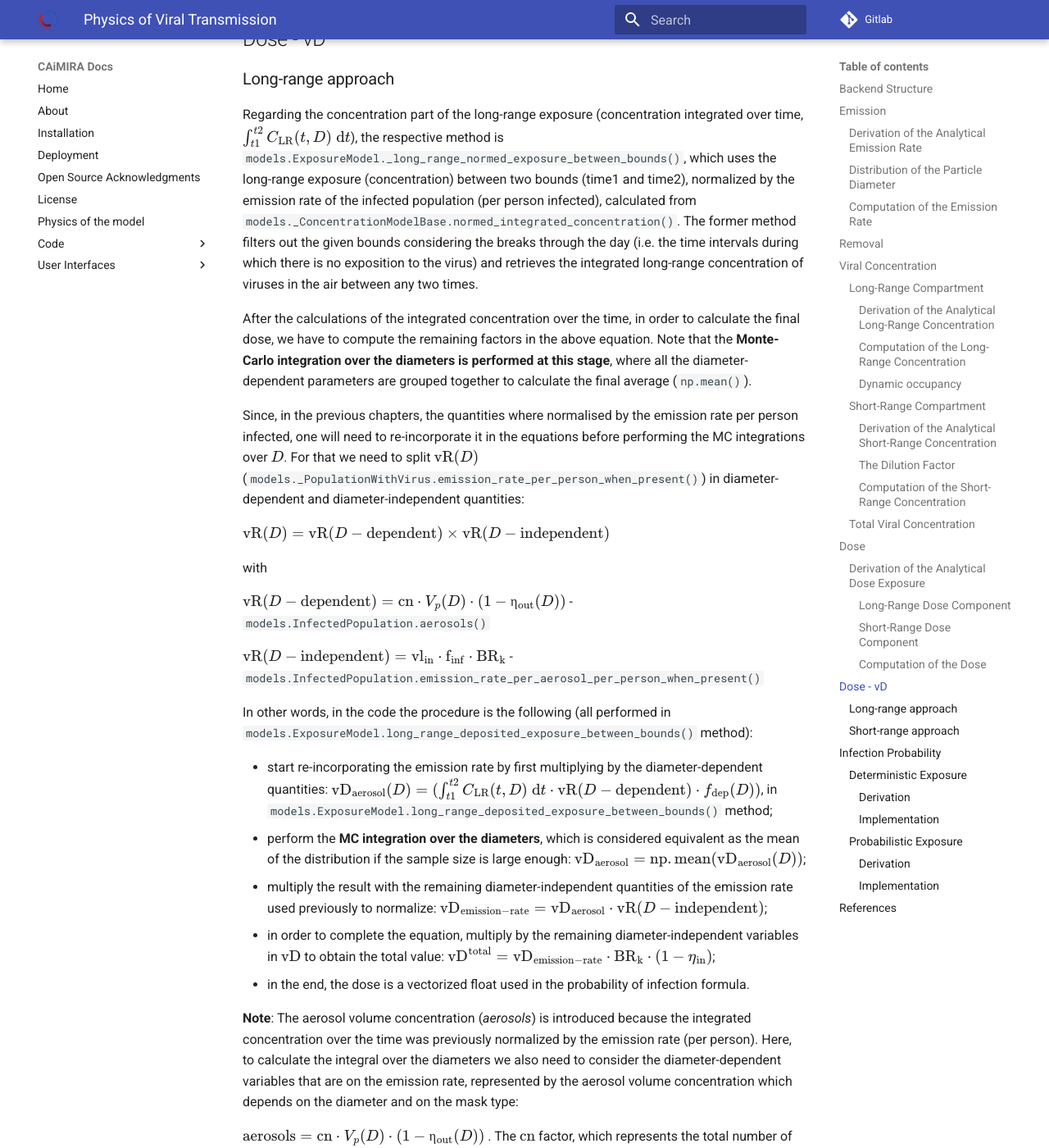
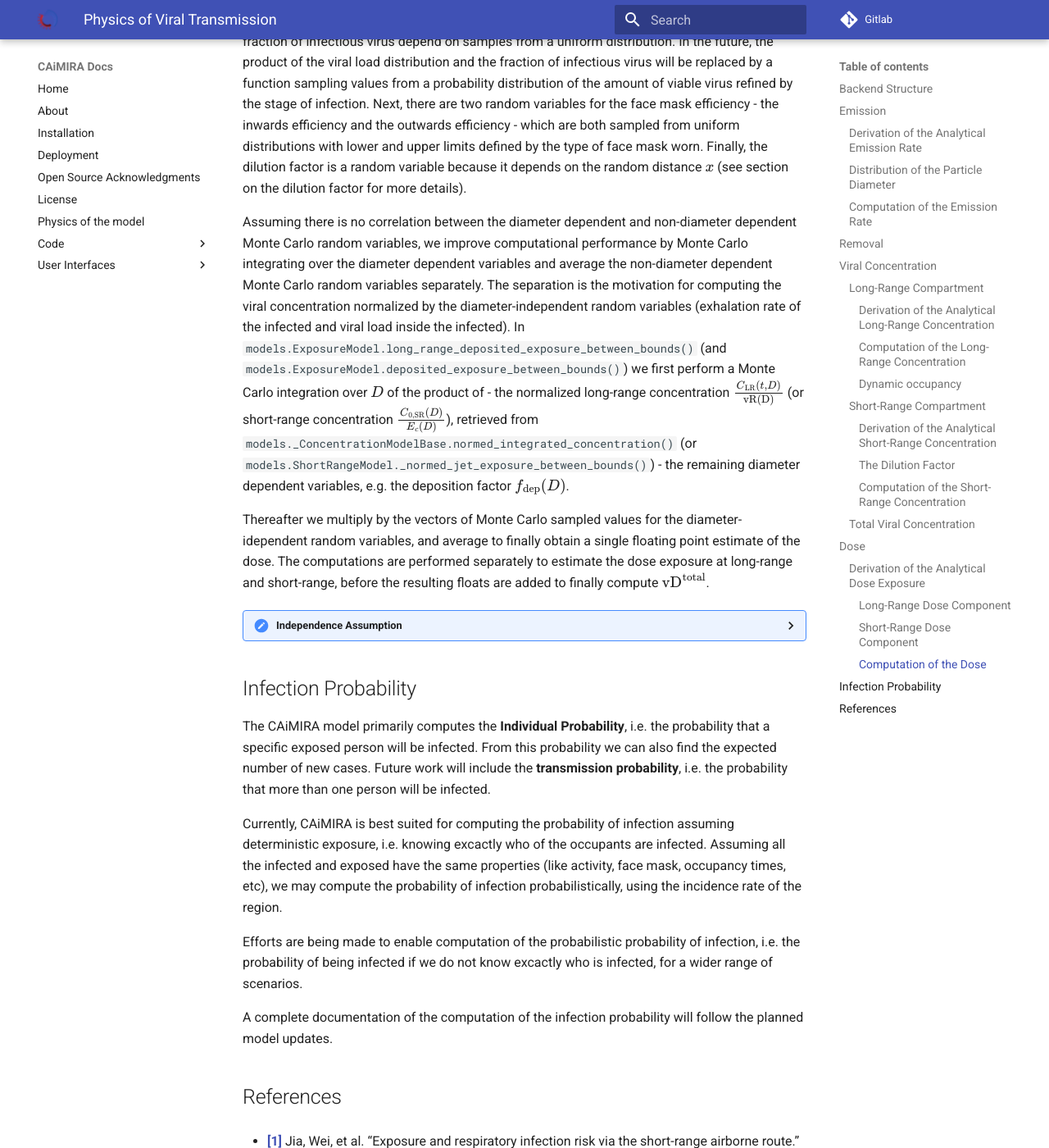
Before and after one commit to CERN/CAiMIRA, an MkDocs documentation site: the page built from caimira/docs/mkdocs/docs/code/viral_transmission.md, in a window 1280 px wide and 1400 px high, scrolled down 16738 px. Shown: the whole window at 82% size. Built offline with MkDocs 1.6.1 and Material for MkDocs 9.7.7, drawn with Linux system fonts in a browser that asks for light colours; some of the changed text lies outside the part shown.

Commit message:
complete dose, references, infection probability. Completes first draft

```diff
--- a/caimira/docs/mkdocs/docs/code/viral_transmission.md
+++ b/caimira/docs/mkdocs/docs/code/viral_transmission.md
@@ -124,7 +124,7 @@
 
 $\frac{\partial C_{\mathrm{LR}}(t, D)}{\partial t} = \frac{\mathrm{vR}(D)\,N_{\mathrm{inf}}}{V_r} - \lambda_{vRR}(D) \cdot C_{\mathrm{LR}}(t, D)$.
 
-Assuming the viral concentration is the only time-dependent variable, this ODE can be solved analytically for a given particle size $D$. The solution might only hold over time intervals $[t_j, t_\{j\+1\}]$ where the assumption that $\lambda_{vRR}(D)$ and $N_{\mathrm{inf}}$ are time-independent holds. In that case, the viral concentration at the end of the previous interval $C_{\mathrm{LR}}(t_j,D)$ can be carried forward as an intital condition to the next interval.
+Assuming the viral concentration is the only time-dependent variable, this ODE can be solved analytically for a given particle size $D$. The solution might only hold over time intervals $[t_j, t_{j+1}]$ where the assumption that $\lambda_{vRR}(D)$ and $N_{\mathrm{inf}}$ are time-independent holds. In that case, the viral concentration at the end of the previous interval $C_{\mathrm{LR}}(t_j,D)$ can be carried forward as an intital condition to the next interval.
 
 The homogeneous solution (satisfying
 $\frac{\partial C_{\mathrm{LR}}(t, D)}{\partial t} + \lambda_{vRR}(D)\cdot\,C_{\mathrm{LR}}(t, D) = 0$)
@@ -163,10 +163,10 @@
 The normalized concentration $\frac{C_{\mathrm{LR}}(t_j, D)}{\mathrm{vR(D)}}$ is computed and stored to be used in the next step by `models._ConcentrationModelBase._normed_concentration_cached()`.
 To inspect the properties of $\frac{C_{\mathrm{LR}}(t_j, D)}{\mathrm{vR(D)}}$ by finding its solution to the differential equation
 
-$C_{\mathrm{LR}}(t_\{j\+1\}, D)= \frac{\mathrm{vR(D)}\,N_{\mathrm{inf},i+1}}{\lambda_{vRR,i+1}(D)\,V_r} - \left(\frac{\mathrm{vR(D)}\,N_{\mathrm{inf},i+1}}{\lambda_{vRR,i+1}(D)\,V_r}-C_{\mathrm{LR}}(t_j, D)\right) \exp{-\lambda_{vRR,i+1}(D)\cdot (t_\{j\+1\}-t_j)}$.
+$C_{\mathrm{LR}}(t_{j+1}, D)= \frac{\mathrm{vR(D)}\,N_{\mathrm{inf},i+1}}{\lambda_{vRR,i+1}(D)\,V_r} - \left(\frac{\mathrm{vR(D)}\,N_{\mathrm{inf},i+1}}{\lambda_{vRR,i+1}(D)\,V_r}-C_{\mathrm{LR}}(t_j, D)\right) \exp{-\lambda_{vRR,i+1}(D)\cdot (t_{j+1}-t_j)}$.
 
 Lets first clarify the notation by setting $y_i =C_{\mathrm{LR}}(t_{i}, D)$, $B_{i+1}=\frac{\mathrm{vR(D)}\,N_{\mathrm{inf},i+1}}{\lambda_{vRR,i+1}(D)\,V_r}$,
-and $K_i = \exp{-\lambda_{vRR,i+1}(D)\cdot (t_\{j\+1\}-t_j)}$. Note that we no longer assume that the number of infected and viral removal rate are time-independent:
+and $K_i = \exp{-\lambda_{vRR,i+1}(D)\cdot (t_{j+1}-t_j)}$. Note that we no longer assume that the number of infected and viral removal rate are time-independent:
 $B_i$ depends on $i$ because $N_{\mathrm{inf},i+1}$ and/or $\lambda_{vRR,i+1}(D)$ change with $i$. Using the new notation, we get
 
 $y_{i+1}= B_{i+1} - (B_{i+1}-y_i) K_i \quad \Rightarrow \quad y_{i+1} = B_{i+1}(1-K_i)+K_i y_i$
@@ -236,7 +236,7 @@
 
 ### Short-Range Compartment
 #### Derivation of the Analytical Short-Range Concentration
-The viral concentration at short-range is the result of a two-stage exhaled jet model developed by Jia, W. et al. <sup>[1](#id7)</sup> and is expressed as:
+The viral concentration at short-range is the result of a two-stage exhaled jet model developed by Jia, W. et al. <sup>[1](#id6)</sup> and is expressed as:
 
 $C_{\mathrm{SR}}(t, D)
 = C_{\mathrm{LR}} (t, D) + \frac{1}{S({x})} \cdot (C_{0, \mathrm{SR}}(D) - C_{\mathrm{LR}}(t, D))$,
@@ -456,114 +456,72 @@
 
 The first point is ensured by the dose being computed for a list of intervals where the occupancy is constant by `models.ExposureModel._deposited_exposure_list()`, which are then added together in `models.ExposureModel.deposited_exposure()`. Within `models.ExposureModel._deposited_exposure_list()`, after ensuring that we are within a time interval with constant occupancy of the exposed, we call `models.ExposureModel.deposited_exposure_between_bounds()` to compute the total dose exposure for that time interval.
 
-The magic happends in `models.ExposureModel.deposited_exposure_between_bounds()`. There we consider the long-range component and short-range component of the dose separately, summing over the short-range interactions passed to **ExposureModel** to add the $C_{0, \mathrm{SR},i}(D)$ dose contributions and retrieving $\mathrm{vD}_{\mathrm{LR}}(D)$ from `models.ExposureModel.long_range_deposited_exposure_between_bounds()` to compute $\mathrm{vD}^{\mathrm{total}}$. The full Monte Carlo integration over the particle diameter follows
+The governing method for computing the dose `models.ExposureModel.deposited_exposure_between_bounds()`. There we consider the long-range component and short-range component of the dose separately, summing over the short-range interactions passed to **ExposureModel** to add the $C_{0, \mathrm{SR},i}(D)$ dose contributions and retrieving $\mathrm{vD}_{\mathrm{LR}}(D)$ from `models.ExposureModel.long_range_deposited_exposure_between_bounds()` to compute $\mathrm{vD}^{\mathrm{total}}$. The full Monte Carlo integration over the particle diameter follows
 
 $\mathrm{vD}^{\mathrm{total}}
 = \int_{\mathrm{D_{min}}}^{\mathrm{D_{max}}}\mathrm{vD}_{\mathrm{LR}}(D)\mathrm{d}D + \sum_{i=1}^{n_\mathrm{SR}} \mathbf{1}_{t \in T_{\mathrm{SR},i}}(t_i) \cdot\left[\frac{1}{S({x})} \cdot\int_{\mathrm{D_{min}}}^{\mathrm{D_{max}}}\mathrm{vD}_{0, \mathrm{SR},i}(D) \mathrm{d}D - \frac{1}{S({x})} \cdot \int_{\mathrm{D_{min}}}^{\mathrm{D_{max}}}\mathrm{vD}_{\mathrm{LR}}(D)\mathrm{d}D \right]$
+
+In case there are no short-range interactions, `models.ExposureModel.deposited_exposure_between_bounds()` will yield the same result as `models.ExposureModel.long_range_deposited_exposure_between_bounds()`.
 
 Recall that we normalized the concentration by the emission rate for computational efficiency before multiplying by the normalization factor to integrate over the particle diameter. Similarly, the order of computations in `models.ExposureModel.deposited_exposure_between_bounds()` are structured to separate Monte Carlo integration of diamter-dependent and non-diameter dependent random variables for computational efficiency.
 
 
 
 ##### Separation of Random Variables
-It is important to distinguish between 1) Monte-Carlo random variables (which are vectorized independently on its diameter-dependence) and 2) numerical Monte-Carlo integration for the diameter-dependence.
-Since the integral of the diameter-dependent variables are solved when computing the dose – $\mathrm{vD^{total}}$ – while performing some of the intermediate calculations,
-we normalize the results by *dividing* by the Monte-Carlo variables that are diameter-independent, so that they are not considered in the Monte-Carlo integration (e.g. the **viral load** parameter, or the result of the `models.InfectedPopulation.emission_rate_per_aerosol_per_person_when_present()` method).
+We have the following independent random variables in CAiMIRA
 
-The following methods calculate the integrated concentration between two times.
+1. The particle diameter $D$
+2. The breathing rate $\mathrm{BR_{k}}$
+3. Viral load inside the infected $\mathrm{vl_{in}}$
+4. Fraction of infectious virus $f_{\mathrm{inf}}$
+4. Face mask efficiency $\eta$
+6. Dilution factor $S({x})$
 
-* `models._ConcentrationModelBase.normed_integrated_concentration()`, $\mathrm{C_\mathrm{normed}}(D)$ that returns the integrated long-range concentration of viruses in the air, between any two times, normalized by the emission rate per person infected. Note that this method performs the integral between any two times of the previously mentioned `models._ConcentrationModelBase._normed_concentration()` method.
-* `models._ConcentrationModelBase.integrated_concentration()`, $C(D)$, that returns the same result as the previous one, but multiplied by the emission rate (per person infected).
+We Monte Carlo integrate over the particle diameter. The remaining random variables are also Monte Carlo sampled from their probability distributions and averaged to approximate their expected value. The breathing rate is actually more specifically implemented as the inhalation or the exhalation rate of either the infected or the exposed. Every type of breathing rate follows a log-normal distribution with mean and variance defined by the physical activity of the person breathing. The viral load inside the infected host is sampled from a normal distribution, and the fraction of infectious virus depend on samples from a uniform distribution. In the future, the product of the viral load distribution and the fraction of infectious virus will be replaced by a function sampling values from a probability distribution of the amount of viable virus refined by the stage of infection. Next, there are two random variables for the face mask efficiency - the inwards efficiency and the outwards efficiency - which are both sampled from uniform distributions with lower and upper limits defined by the type of face mask worn. Finally, the dilution factor is a random variable because it depends on the random distance $x$ (see section on the dilution factor for more details).
+
+Assuming there is no correlation between the diameter dependent and non-diameter dependent Monte Carlo random variables, we improve computational performance by Monte Carlo integrating over the diameter dependent variables and average the non-diameter dependent Monte Carlo random variables separately. The separation is the motivation for computing the viral concentration normalized by the diameter-independent random variables (exhalation rate of the infected and viral load inside the infected). In `models.ExposureModel.long_range_deposited_exposure_between_bounds()` (and `models.ExposureModel.deposited_exposure_between_bounds()`) we first perform a Monte Carlo integration over $D$ of the product of
+- the normalized long-range concentration  $\frac{C_{\mathrm{LR}}(t, D)}{\mathrm{vR(D)}}$ (or short-range concentration $\frac{C_{0, \mathrm{SR}}(D)}{E_c(D)}$), retrieved from `models._ConcentrationModelBase.normed_integrated_concentration()` (or `models.ShortRangeModel._normed_jet_exposure_between_bounds()`)
+- the remaining diameter dependent variables, e.g. the deposition factor $f_{\mathrm{dep}}(D)$.
+
+Thereafter we multiply by the vectors of Monte Carlo sampled values for the diameter-idependent random variables, and average to finally obtain a single floating point estimate of the dose. The computations are performed separately to estimate the dose exposure at long-range and short-range, before the resulting floats are added to finally compute $\mathrm{vD}^{\mathrm{total}}$.
 
 
+<details>
+<summary>Independence Assumption</summary>
+Generally, for two random variables $X$ and $Y$ we have
 
+$E[X \cdot Y] = E[X] \cdot E[Y] + Cov[X, Y]$,
 
+where $E$ stands for the expected value and $Cov$ the covariance. If $X$ and $Y$ are uncorrelated, $Cov[X, Y]=0$. It follows from the definition of expected values that
 
-## Dose - vD
+$\int_{-\infty}^{\infty} X \cdot Y p_{X,Y}(X,Y)=\int_{-\infty}^{\infty} X p_{X}(X) \cdot \int_{-\infty}^{\infty} Y p_{Y}(Y)$.
 
-### Long-range approach
-
-Regarding the concentration part of the long-range exposure (concentration integrated over time, $\int_{t1}^{t2}C_{\mathrm{LR}}(t, D)\;\mathrm{d}t$), the respective method is `models.ExposureModel._long_range_normed_exposure_between_bounds()`,
-which uses the long-range exposure (concentration) between two bounds (time1 and time2), normalized by the emission rate of the infected population (per person infected), calculated from `models._ConcentrationModelBase.normed_integrated_concentration()`.
-The former method filters out the given bounds considering the breaks through the day (i.e. the time intervals during which there is no exposition to the virus) and retrieves the integrated long-range concentration of viruses in the air between any two times.
-
-After the calculations of the integrated concentration over the time, in order to calculate the final dose, we have to compute the remaining factors in the above equation.
-Note that the **Monte-Carlo integration over the diameters is performed at this stage**, where all the diameter-dependent parameters are grouped together to calculate the final average (`np.mean()`).
-
-Since, in the previous chapters, the quantities where normalised by the emission rate per person infected, one will need to re-incorporate it in the equations before performing the MC integrations over $D$.
-For that we need to split $\mathrm{vR}(D)$ (`models._PopulationWithVirus.emission_rate_per_person_when_present()`) in diameter-dependent and diameter-independent quantities:
-
-$\mathrm{vR}(D) = \mathrm{vR}(D-\mathrm{dependent}) \times \mathrm{vR}(D-\mathrm{independent})$
-
-with
-
-$\mathrm{vR}(D-\mathrm{dependent}) = \mathrm{cn} \cdot V_p(D) \cdot (1 − \mathrm{η_{out}}(D))$ - `models.InfectedPopulation.aerosols()`
-
-$\mathrm{vR}(D-\mathrm{independent}) = \mathrm{vl_{in}} \cdot \mathrm{f_{inf}} \cdot \mathrm{BR_{k}}$ - `models.InfectedPopulation.emission_rate_per_aerosol_per_person_when_present()`
-
-In other words, in the code the procedure is the following (all performed in `models.ExposureModel.long_range_deposited_exposure_between_bounds()` method):
-
-* start re-incorporating the emission rate by first multiplying by the diameter-dependent quantities: $\mathrm{vD_{aerosol}}(D) = (\int_{t1}^{t2}C_{\mathrm{LR}}(t, D)\;\mathrm{d}t \cdot \mathrm{vR}(D-\mathrm{dependent}) \cdot f_{\mathrm{dep}}(D))$, in `models.ExposureModel.long_range_deposited_exposure_between_bounds()` method;
-* perform the **MC integration over the diameters**, which is considered equivalent as the mean of the distribution if the sample size is large enough: $\mathrm{vD_{aerosol}} = \mathrm{np.mean}(\mathrm{vD_{aerosol}}(D))$;
-* multiply the result with the remaining diameter-independent quantities of the emission rate used previously to normalize: $\mathrm{vD_{emission-rate}} = \mathrm{vD_{aerosol}} \cdot \mathrm{vR}(D-\mathrm{independent})$;
-* in order to complete the equation, multiply by the remaining diameter-independent variables in $\mathrm{vD}$ to obtain the total value: $\mathrm{vD^{total}} = \mathrm{vD_{emission-rate}} \cdot \mathrm{BR}_{\mathrm{k}} \cdot (1-\eta_{\mathrm{in}})$;
-* in the end, the dose is a vectorized float used in the probability of infection formula.
-
-**Note**: The aerosol volume concentration (*aerosols*) is introduced because the integrated concentration over the time was previously normalized by the emission rate (per person).
-Here, to calculate the integral over the diameters we also need to consider the diameter-dependent variables that are on the emission rate, represented by the aerosol volume concentration which depends on the diameter and on the mask type:
-
-$\mathrm{aerosols} = \mathrm{cn} \cdot V_p(D) \cdot (1 − \mathrm{η_{out}}(D))$ .
-The $\mathrm{cn}$ factor, which represents the total number of aerosols emitted, is introduced here as a scaling factor, as otherwise the Monte-Carlo integral would be normalized to 1 as the probability distribution.
-
-**Note**: for simplification of the notations, here the dose corresponding exclusively to the long-range contribution is written as $\mathrm{vD_{LR}}(D)= \mathrm{vD}(D)$.
-
-In the end, the governing method is `models.ExposureModel.deposited_exposure_between_bounds()`, in which the deposited_exposure is equal to long_range_deposited_exposure_between_bounds in the absence of short-range interactions.
-
-### Short-range approach
-
-
-
-Similarly as above, first we perform the multiplications by the diameter-dependent variables so that we can profit from the Monte-Carlo integration. Then we multiply the final value by the diameter-independent variables.
-The method `models.ShortRangeModel._normed_jet_exposure_between_bounds()` gets the integrated short-range concentration of viruses in the air between the times start and stop, normalized by the **viral load** and **fraction of infectious virus**,
-and excluding the **jet dilution** since it is also diameter-independent.
-This corresponds to $C_{0, \mathrm{SR}}(D)$.
-
-The method `models.ShortRangeModel._normed_interpolated_longrange_exposure_between_bounds()` retrieves the integrated short-range concentration due to the background concentration,
-normalized by the **viral load**, **fraction of infectious virus** and the **breathing rate**, and excluding the jet **dilution**.
-The result is then interpolated to the particle diameter range used in the short-range model (i.e. 100 μm).
-This corresponds to $\int_{t1}^{t2} C_{\mathrm{LR}, 100\mathrm{μm}} (t, D)\mathrm{d}t$.
-Very similar to the long-range procedure, this method performs the integral of the concentration for the given time boundaries.
-
-Once we have the integral of the concentration normalized by the diameter-independent quantities, we multiply this result by the remaining diameter-dependent properties to perform the integral
-over the particle diameters, including the **fraction deposited** computed with an evaporation factor of 1 (as the aerosols do not have time to evaporate during a short-range interaction).
-This operation is performed with the MC intergration using the *mean*, which corresponds to:
-$\int_{0}^{D_{max}}C_{\mathrm{SR}}(t, D) \cdot f_{\mathrm{dep}}(D) \;\mathrm{d}D$ .
-
-Note that in the code we perform the subtraction between the concentration at the jet origin and the long-range concentration of viruses in two steps when we calculate the dose,
-since the contribution of the diameter-dependent variable $f_{\mathrm{dep}}$ has to be multiplied separately in substractions:
-
-integral_over_diameters = $((C_{0, \mathrm{SR}} \cdot f_{\mathrm{dep}}) - (C_{\mathrm{LR}, 100μm} (t, D) \cdot f_{\mathrm{dep}})) \cdot \mathrm{mean()}$ .
-
-Then, we add the contribution to the result of the diameter-**independent** vectorized properties **in two seperate phases**:
-
-* multiply by the diameter-independent properties that are dependent on the **activity type** of the different short-range interactions: **breathing rate** and **dilution factor** - within the *for* cycle;
-* multiply by the other properties that are **not** dependent on the type of short-range interactions: **viral load**, **fraction of infectious virus** and **inwards mask efficiency**.
-
-The final operation in the `models.ExposureModel.deposited_exposure_between_bounds()` accounts for the addition of the long-range component of the dose.
-
-If short-range interactions exist: the long-range component is added to the already calculated short-range component (deposited_exposure), hence completing $C_{\mathrm{SR}}$.
-If the are no short-range interactions: the short-range component (deposited_exposure) is zero, hence the result is equal solely to the long-range component $C_{\mathrm{LR}}$.
+Consequently, we can Monte Carlo integrate over $D$ before averaging over the rest of the random variables, assuming they are independent.
+</details>
 
 
 ## Infection Probability
-### Deterministic Exposure
-#### Derivation
-#### Implementation
-### Probabilistic Exposure
-#### Derivation
-#### Implementation
+The CAiMIRA model primarily computes the **Individual Probability**, i.e. the probability that a specific exposed person will be infected. From this probability we can also find the expected number of new cases. Future work will include the **transmission probability**, i.e. the probability that more than one person will be infected.
+
+Currently, CAiMIRA is best suited for computing the probability of infection assuming deterministic exposure, i.e. knowing excactly who of the occupants are infected. Assuming all the infected and exposed have the same properties (like activity, face mask, occupancy times, etc), we may compute the probability of infection probabilistically, using the incidence rate of the region.
+
+Efforts are being made to enable computation of the probabilistic probability of infection, i.e. the probability of being infected if we do not know excactly who is infected, for a wider range of scenarios.
+
+A complete documentation of the computation of the infection probability will follow the planned model updates.
 
 ## References
 
-* <a id='id7'>**[1]**</a> Jia, Wei, et al. “Exposure and respiratory infection risk via the short-range airborne route.” Building and environment 219 (2022): 109166. [doi.org/10.1016/j.buildenv.2022.109166](https://doi.org/10.1016/j.buildenv.2022.109166)
-* <a id='id8'>**[2]**</a> Henriques, Andre, et al. “Modelling airborne transmission of SARS-CoV-2 using CARA: risk assessment for enclosed spaces.” Interface Focus 12.2 (2022): 20210076. [doi.org/10.1098/rsfs.2021.0076](https://doi.org/10.1098/rsfs.2021.0076)
+* <a id='id6'>**[1]**</a> Jia, Wei, et al. “Exposure and respiratory infection risk via the short-range airborne route.” Building and environment 219 (2022): 109166. [doi.org/10.1016/j.buildenv.2022.109166](https://doi.org/10.1016/j.buildenv.2022.109166)
+
+* <a id='id7'>**[2]**</a> Johnson, G.R. et al,
+"Modality of human expired aerosol size distributions"
+Journal of Aerosol Science,
+Volume 42, Issue 12,
+(2011)
+Pages 839-851,
+ISSN 0021-8502,
+https://doi.org/10.1016/j.jaerosci.2011.07.009.
+(https://www.sciencedirect.com/science/article/pii/S0021850211001200)
+
+
+* <a id='id8'>**[3]**</a> Henriques, Andre, et al. “Modelling airborne transmission of SARS-CoV-2 using CARA: risk assessment for enclosed spaces.” Interface Focus 12.2 (2022): 20210076. [doi.org/10.1098/rsfs.2021.0076](https://doi.org/10.1098/rsfs.2021.0076)
```
Also changed, not shown: other parts of caimira/docs/mkdocs/docs/code/viral_transmission.md (+1 -1 lines).
